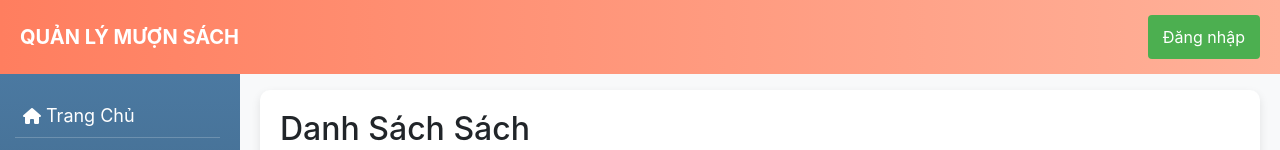
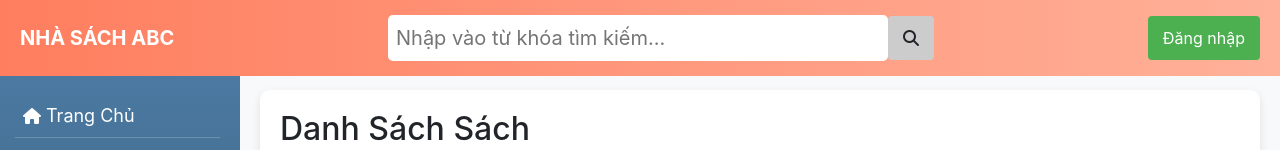
Before and after one commit to Limito9x/BTPM-N39-Project2-QLMS, a Vue app in the folder Frontend/: page / in a window 1280 px wide. Shown: the top 150 px of the page. Built offline with nearby package versions, Linux system fonts and the light colour scheme; no server answers.

Commit message:
update search

```diff
--- a/Frontend/src/components/header.vue
+++ b/Frontend/src/components/header.vue
@@ -1,8 +1,15 @@
 <template>
   <header class="header">
-    <div class="title">QUẢN LÝ MƯỢN SÁCH</div>
+    <div class="title">NHÀ SÁCH ABC</div>
+    <div class="search-bar">
+      <input type="text" v-model="searchQuery"
+      placeholder="Nhập vào từ khóa tìm kiếm...">
+      <button class="btn seach-btn" @click="$emit('search',searchQuery)">
+        <i class="fa-solid fa-magnifying-glass"></i>
+      </button>
+    </div>
     <div class="actions">
-      <div v-if="isLoggedIn" >
+      <div v-if="isLoggedIn">
         <span class="username">Xin chào {{ username }} !!</span>
         <button class="btn logout" @click="logout">Đăng xuất</button>
       </div>
@@ -74,4 +81,28 @@ export default {
   background: #4CAF50;
   color: white;
 }
+
+.search-bar {
+  display: flex;
+  align-items: center;
+}
+
+.search-bar input {
+  padding: 8px;
+  border: none;
+  border-radius: 5px;
+  outline: none;
+  width: 500px;
+}
+
+.search-btn {
+  background: #007bff;
+  color: white;
+  border: none;
+  padding: 8px 10px;
+  margin-left: 5px;
+  cursor: pointer;
+  border-radius: 5px;
+}
+
 </style>
--- a/Frontend/src/services/book.service.js
+++ b/Frontend/src/services/book.service.js
@@ -7,6 +7,10 @@ export default {
 
   getBookByID(id) {
     return createAPI.get(`/sach/${id}`);
+  },
+
+  getBookByName(name) {
+    return createAPI.get(`/sach/search?ten=${encodeURIComponent(name)}`);
   },
 
   createBook(bookData) {
--- a/Frontend/src/views/Home.vue
+++ b/Frontend/src/views/Home.vue
@@ -2,7 +2,7 @@
   <div class="wrapper">
     <Navbar />
     <div class="main-content">
-      <Header />
+      <Header @search="searchBooksByReader"/>
       <div class="content">
         <div class="top-bar">
           <h2>Danh Sách Sách</h2>
@@ -77,6 +77,16 @@ export default {
       // console.log("Mở form mượn sách:", book);
       this.selectedBook = {...book, madocgia};
       this.showBorrowForm = true;
+    },
+
+    // tìm kiếm theo tên
+    async searchBooksByReader(query) {
+      try {
+        const response = await bookService.getBookByName(query);
+        this.books = response.data;
+      } catch (error) {
+        console.log(` lỗi khi tìm kiếm ${error}`)
+      }
     },
   },
   mounted() {
--- a/Frontend/src/views/Sach.vue
+++ b/Frontend/src/views/Sach.vue
@@ -2,7 +2,7 @@
   <div class="wrapper">
     <Navbar />
     <div class="main-content">
-      <Header />
+      <Header @search="searchBooks" />
       <div class="content">
         <div class="top-bar">
           <h2>Danh Sách Sách</h2>
@@ -27,10 +27,7 @@
             </div>
           </div>
 
-          <FormEditBook
-          v-if="showEditForm":book="selectedBook"
-          @edit-book="editBook"
-          @close="showEditForm = false" />
+          <FormEditBook v-if="showEditForm" :book="selectedBook" @edit-book="editBook" @close="showEditForm = false" />
         </div>
       </div>
     </div>
@@ -70,7 +67,8 @@ export default {
         console.error("Lỗi khi lấy danh sách sách:", error);
       }
     },
-    async create(book) {  // [POST]
+    //tạo sách
+    async create(book) {
       try {
         book.soquyen = parseInt(book.soquyen); // chuyển sang kiểu số
         // kiểm tra sách có tồn tài chưa
@@ -82,6 +80,8 @@ export default {
         console.error("Lỗi khi thêm sách:", error);
       }
     },
+
+    // xóa sách
     async deleteBook(id) {
       if (!confirm("Bạn có chắc chắn muốn xóa sách này?")) return;
       try {
@@ -92,6 +92,18 @@ export default {
         console.error("Lỗi khi xóa sách:", error);
       }
     },
+
+    // tìm kiếm theo tên
+    async searchBooks(query) {
+      try {
+        const response = await bookService.getBookByName(query);
+        this.books = response.data;
+      } catch (error) {
+        console.log(` lỗi khi tìm kiếm ${error}`)
+      }
+    },
+
+    // chỉnh sửa
     openEditForm(book) {
       this.selectedBook = { ...book };
       this.showEditForm = true;
```
Also changed, not shown: Frontend/src/views/TheoDoiMuonSach.vue (+5 -4 lines).
